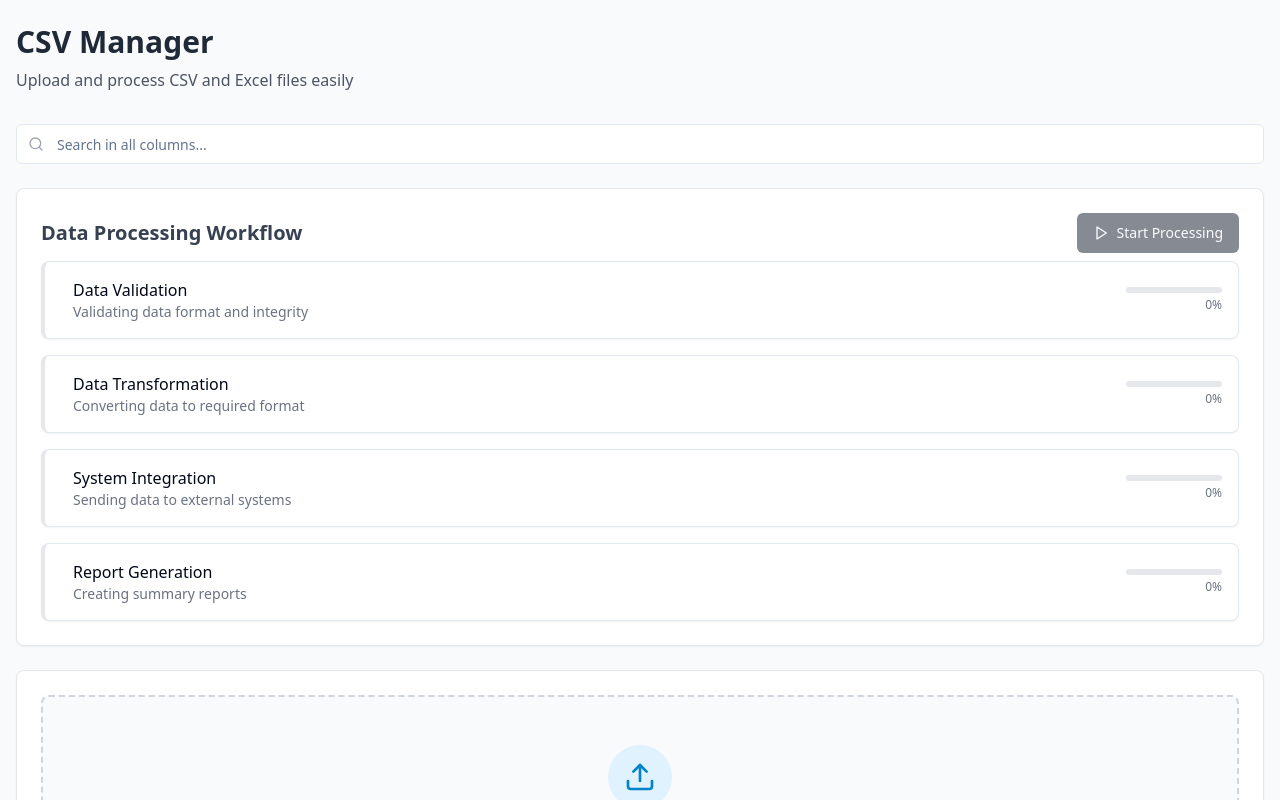
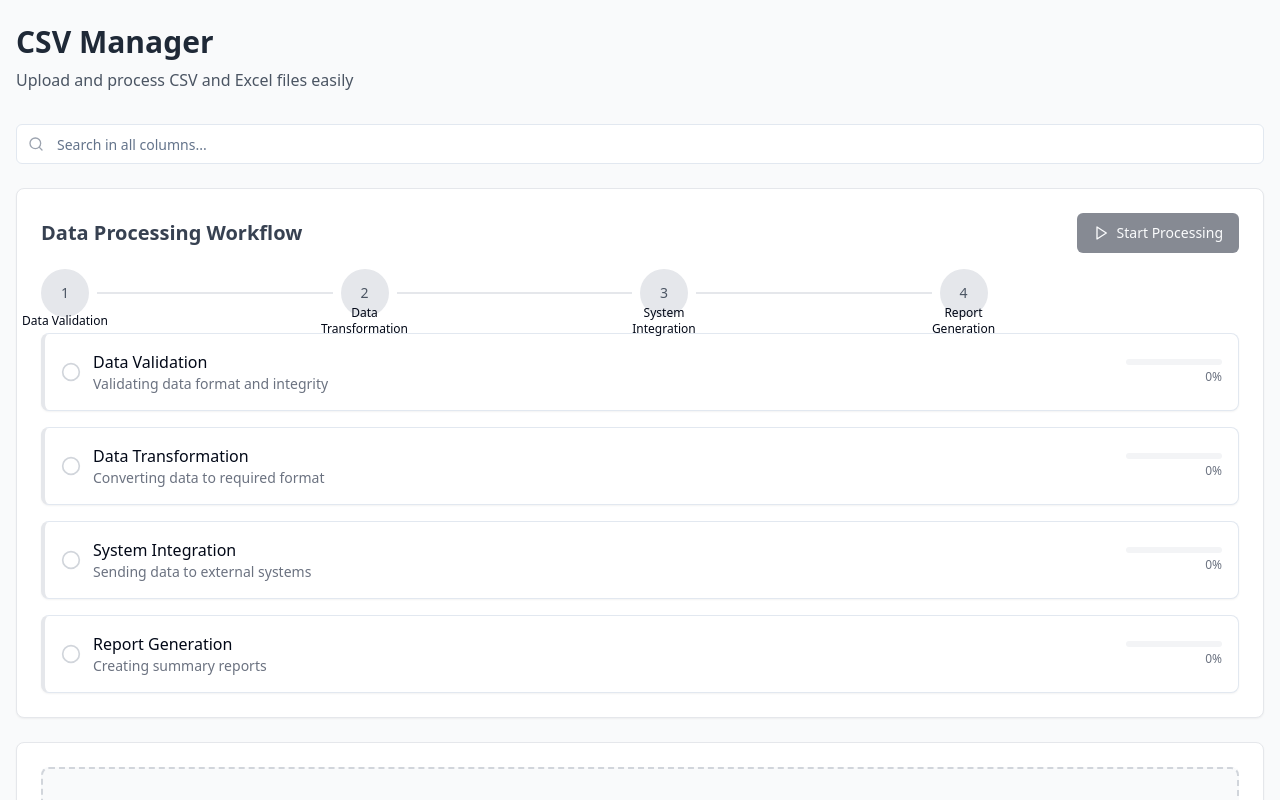
Before and after one commit to prolifiktech/csv-sidekick, a React (Vite) app: page / in a window 1280 px wide. Shown: the top 800 px of the page. Built offline with nearby package versions, Linux system fonts and the light colour scheme.

Commit message:
Update workflow status indicator
Update the data processing workflow status indicator.

```diff
--- a/src/components/WorkflowProcessor.tsx
+++ b/src/components/WorkflowProcessor.tsx
@@ -2,7 +2,7 @@
 import { useState, useEffect } from "react";
 import { Button } from "@/components/ui/button";
 import { Progress } from "@/components/ui/progress";
-import { Play, CheckCircle, RefreshCw, AlertCircle } from "lucide-react";
+import { Play, CheckCircle, RefreshCw, AlertCircle, Circle, ArrowRight } from "lucide-react";
 import { toast } from "sonner";
 import { Card, CardContent, CardHeader, CardTitle, CardDescription } from "@/components/ui/card";
 import { cn } from "@/lib/utils";
@@ -132,34 +132,14 @@ const WorkflowProcessor = ({ data, isActive }: WorkflowProcessorProps) => {
     processStep(stepId);
   };
 
-  // Get status color
-  const getStatusColor = (status: StepStatus) => {
-    switch (status) {
-      case "completed": return "bg-green-500";
-      case "running": return "bg-blue-500";
-      case "failed": return "bg-red-500";
-      default: return "bg-gray-200";
-    }
-  };
-
-  // Get status icon
-  const getStatusIcon = (status: StepStatus) => {
-    switch (status) {
-      case "completed": return <CheckCircle className="h-5 w-5 text-green-500" />;
-      case "running": return <RefreshCw className="h-5 w-5 text-blue-500 animate-spin" />;
-      case "failed": return <AlertCircle className="h-5 w-5 text-red-500" />;
-      default: return null;
-    }
-  };
-
   if (!isActive) return null;
 
   return (
-    <div className="space-y-4">
-      <div className="flex flex-col space-y-2">
+    <div className="space-y-6">
+      <div className="flex flex-col space-y-4">
         <div className="flex items-center justify-between">
           <h2 className="text-xl font-semibold text-gray-700">Data Processing Workflow</h2>
-          {!workflowStarted ? (
+
           <Button
             onClick={startWorkflow}
             disabled={data.length === 0 || currentStepId !== null}
@@ -168,17 +148,51 @@ const WorkflowProcessor = ({ data, isActive }: WorkflowProcessorProps) => {
             <Play className="h-4 w-4" />
             Start Processing
           </Button>
+        </div>
+
+        {/* New progress indicator similar to the image */}
+        <div className="mt-6 mb-8">
+          <div className="flex items-center justify-between">
+            {steps.map((step, index) => (
+              <div key={step.id} className="flex items-center flex-1">
+                {/* Step circle */}
+                <div
+                  className={cn(
+                    "relative flex items-center justify-center w-12 h-12 rounded-full text-white text-sm font-medium transition-all duration-200",
+                    step.status === "completed" ? "bg-blue-600" :
+                    step.status === "running" ? "bg-blue-500" :
+                    step.status === "failed" ? "bg-red-500" :
+                    "bg-gray-200 text-gray-600"
+                  )}
+                >
+                  {step.status === "completed" ? (
+                    <CheckCircle className="h-6 w-6" />
                   ) : (
-            <div className="flex items-center gap-2">
-              <span className="text-sm text-gray-500">Overall Progress:</span>
-              <Progress value={overallProgress} className="w-36 h-2" />
-              <span className="text-sm text-gray-500">{overallProgress}%</span>
+                    <span>{step.id}</span>
+                  )}
+                </div>
+
+                {/* Step name below circle */}
+                <div className="absolute mt-14 text-xs font-medium text-center w-24 -ml-6">
+                  {step.name}
+                </div>
+
+                {/* Connector line */}
+                {index < steps.length - 1 && (
+                  <div className="flex-1 h-0.5 mx-2 relative">
+                    <div className={cn(
+                      "absolute inset-0 transition-all duration-300",
+                      steps[index].status === "completed" ? "bg-blue-600" : "bg-gray-200"
+                    )}></div>
                   </div>
                 )}
               </div>
+            ))}
+          </div>
+        </div>
 
-        {workflowStarted || true ? (
-          <div className="grid gap-4 mt-4">
+        {/* Step details cards */}
+        <div className="grid gap-4 mt-16">
           {steps.map((step) => (
             <Card key={step.id} className={cn(
               "border-l-4",
@@ -191,7 +205,10 @@ const WorkflowProcessor = ({ data, isActive }: WorkflowProcessorProps) => {
                 <div className="flex items-center justify-between">
                   <div className="flex items-center gap-3">
                     <div className="flex-shrink-0">
-                        {getStatusIcon(step.status)}
+                      {step.status === "completed" && <CheckCircle className="h-5 w-5 text-green-500" />}
+                      {step.status === "running" && <RefreshCw className="h-5 w-5 text-blue-500 animate-spin" />}
+                      {step.status === "failed" && <AlertCircle className="h-5 w-5 text-red-500" />}
+                      {step.status === "idle" && <Circle className="h-5 w-5 text-gray-300" />}
                     </div>
                     <div>
                       <h3 className="font-medium">{step.name}</h3>
@@ -203,7 +220,18 @@ const WorkflowProcessor = ({ data, isActive }: WorkflowProcessorProps) => {
                       <div className="w-24">
                         <Progress
                           value={step.progress}
-                            className={cn("h-1.5", getStatusColor(step.status))}
+                          className={cn(
+                            "h-1.5",
+                            step.status === "completed" ? "bg-green-100" :
+                            step.status === "running" ? "bg-blue-100" :
+                            step.status === "failed" ? "bg-red-100" :
+                            "bg-gray-100",
+                            "[&>div]:transition-all [&>div]:duration-300",
+                            step.status === "completed" ? "[&>div]:bg-green-500" :
+                            step.status === "running" ? "[&>div]:bg-blue-500" :
+                            step.status === "failed" ? "[&>div]:bg-red-500" :
+                            "[&>div]:bg-gray-300"
+                          )}
                         />
                       </div>
                       <span className="text-xs text-gray-500 mt-1">{step.progress}%</span>
@@ -226,7 +254,6 @@ const WorkflowProcessor = ({ data, isActive }: WorkflowProcessorProps) => {
             </Card>
           ))}
         </div>
-        ) : null}
       </div>
     </div>
   );
```
Lines whose indentation alone changed are shown as unchanged.
